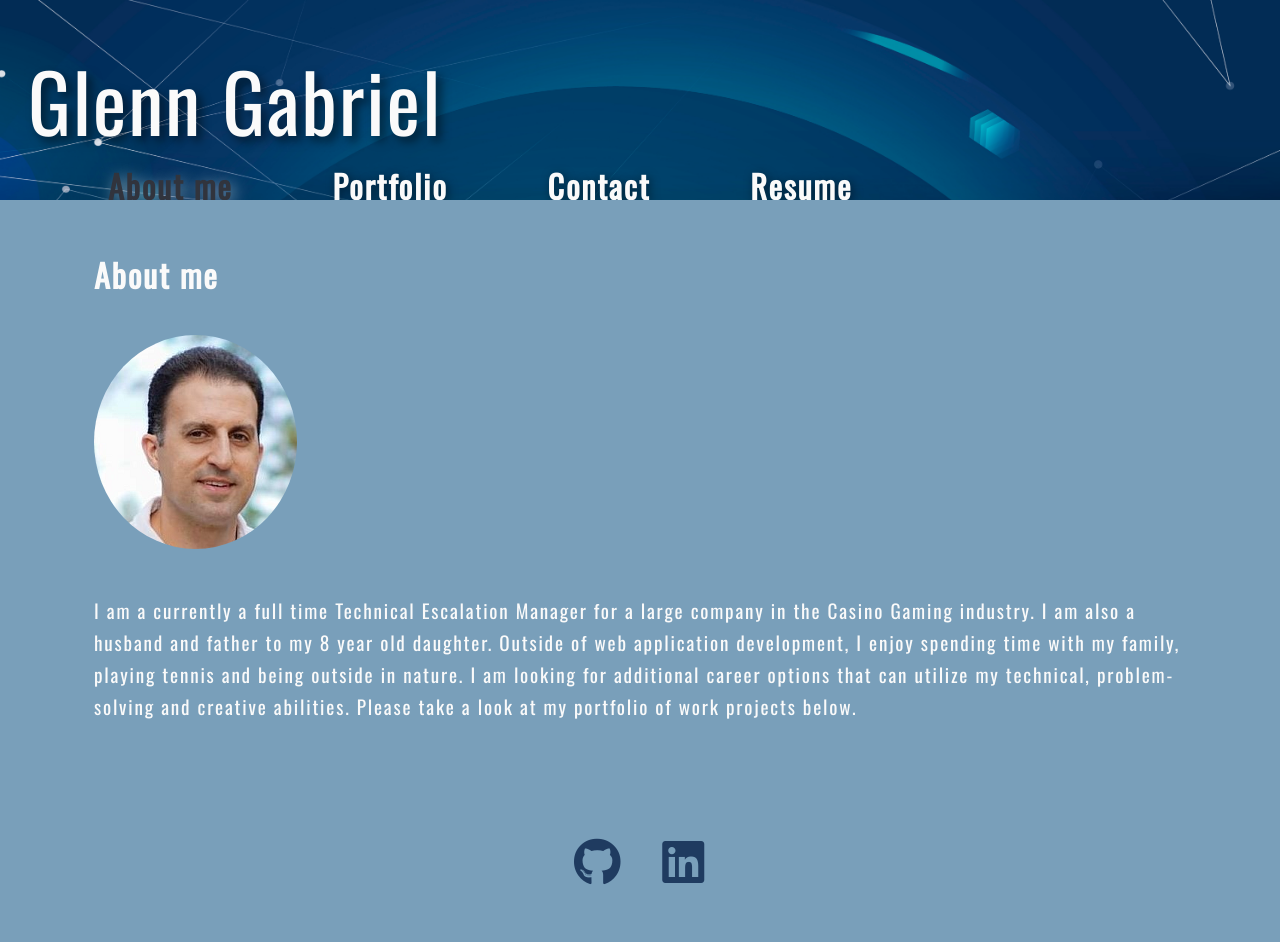
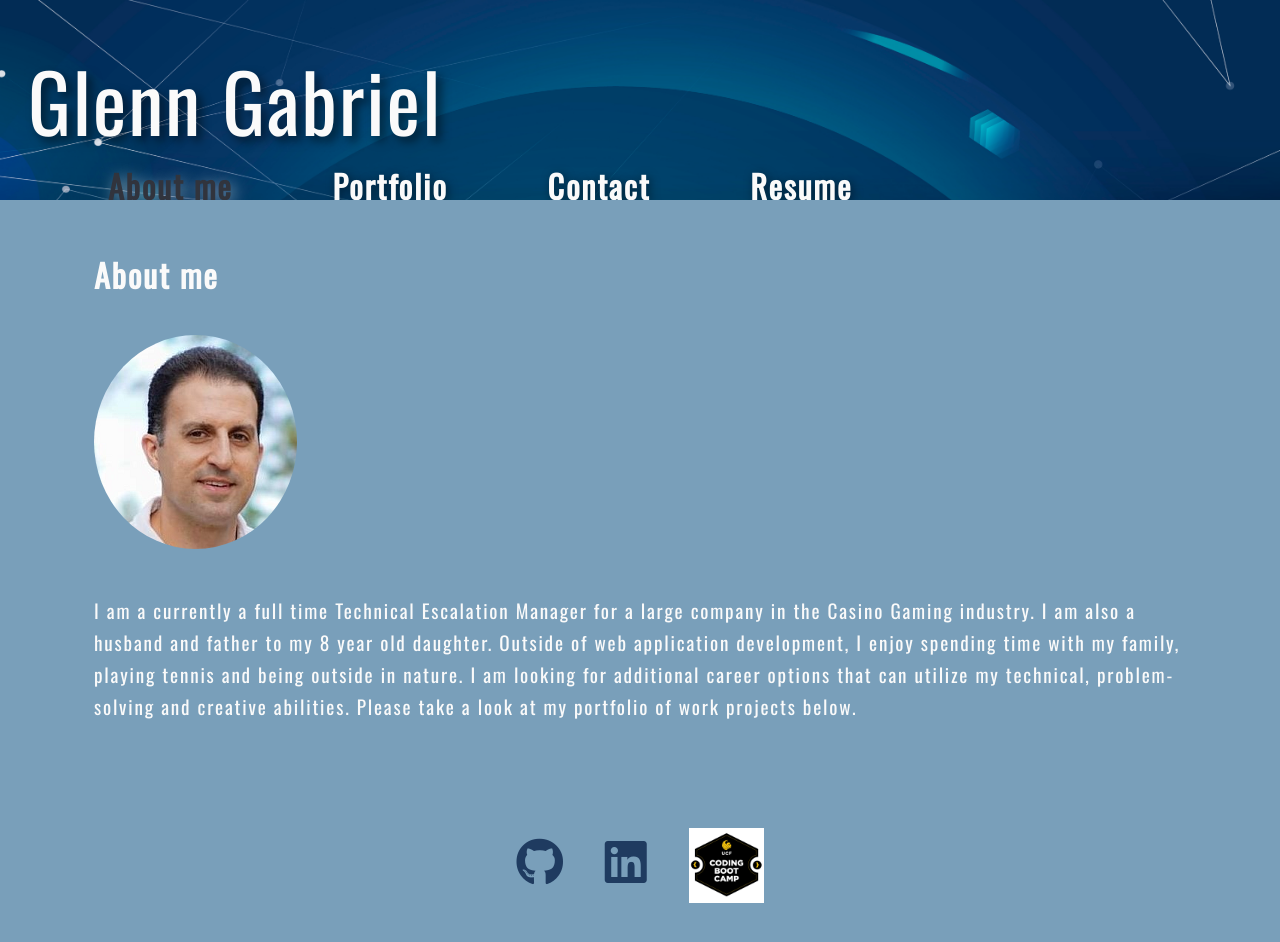
Before and after one commit to gmgabrie/react-portfolio, a React (Create React App) app: page / in a window 1280 px wide. Shown: the top 942 px of the page. Before the commit the page ends 905 px from the top, so only its background shows below. Built offline with nearby package versions, Linux system fonts and the light colour scheme.

Commit message:
added icon to footer for bootcamp badge

```diff
--- a/src/components/Footer/index.js
+++ b/src/components/Footer/index.js
@@ -1,4 +1,5 @@
 import React from "react";
+import badgeImage from "../../assets/cover/UCF_badge.png";
 
 function Footer() {
   // Replace links with social media profiles
@@ -25,6 +26,17 @@ function Footer() {
           <i className={icon.name}></i>
         </a>
       ))}
+      <br />
+      <br />
+      <div className="badge-img">
+        <a
+          target="_blank"
+          rel="noreferrer"
+          href="https://api.badgr.io/public/assertions/4aYWvcSFTcCk8nXHUQMwgA?identity__email=ggabriel420%40gmail.com"
+        >
+          <img className="badgePic2" src={badgeImage} alt="badge"></img>
+        </a>
+      </div>
     </footer>
   );
 }
--- a/src/index.css
+++ b/src/index.css
@@ -326,6 +326,12 @@ textarea {
   max-width: 150px;
 }
 
+.badgePic2 {
+  border-radius: 0%;
+  max-width: 75px;
+  margin-top: 15px;
+}
+
 .project-bg {
   position: relative;
   width: 100%;
```
